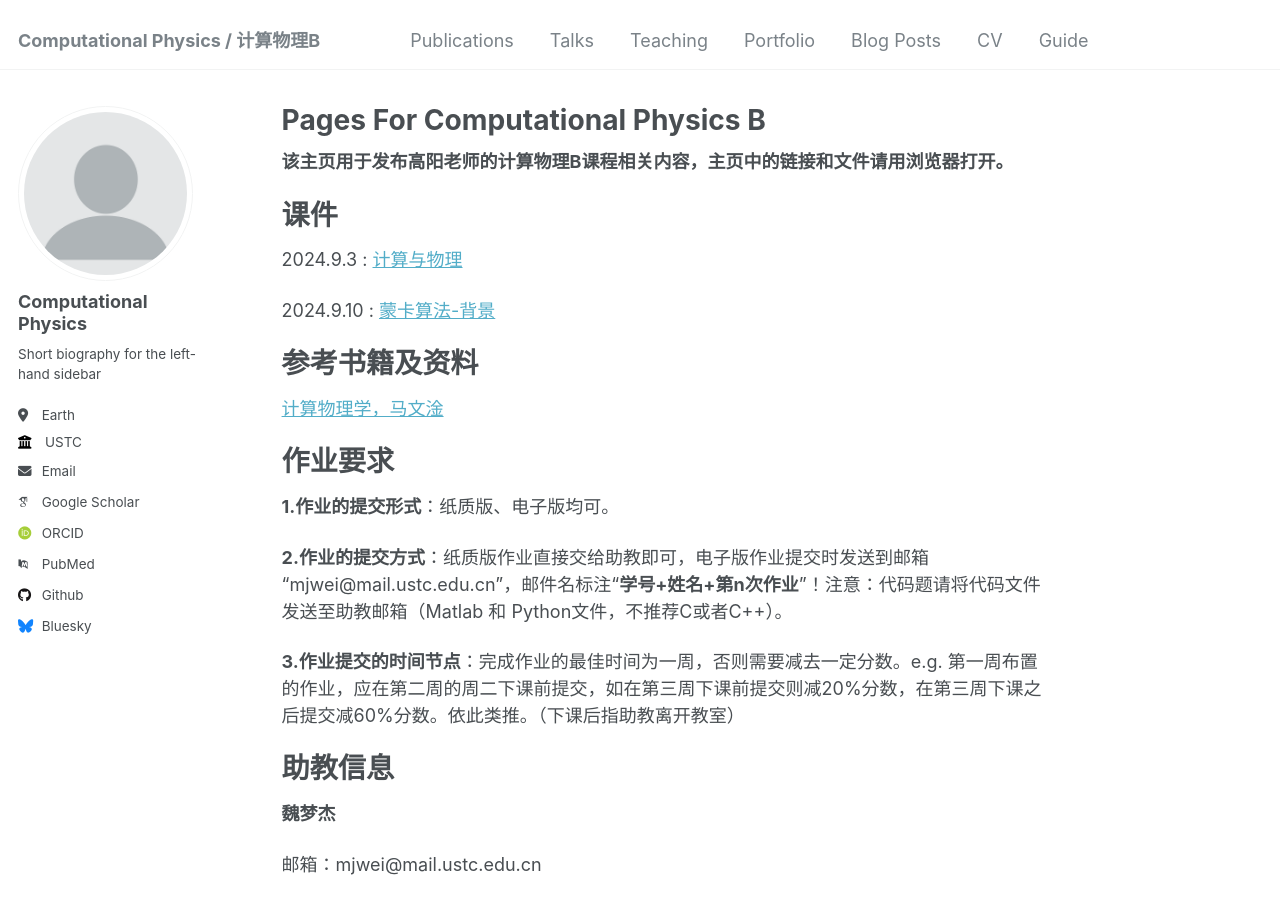
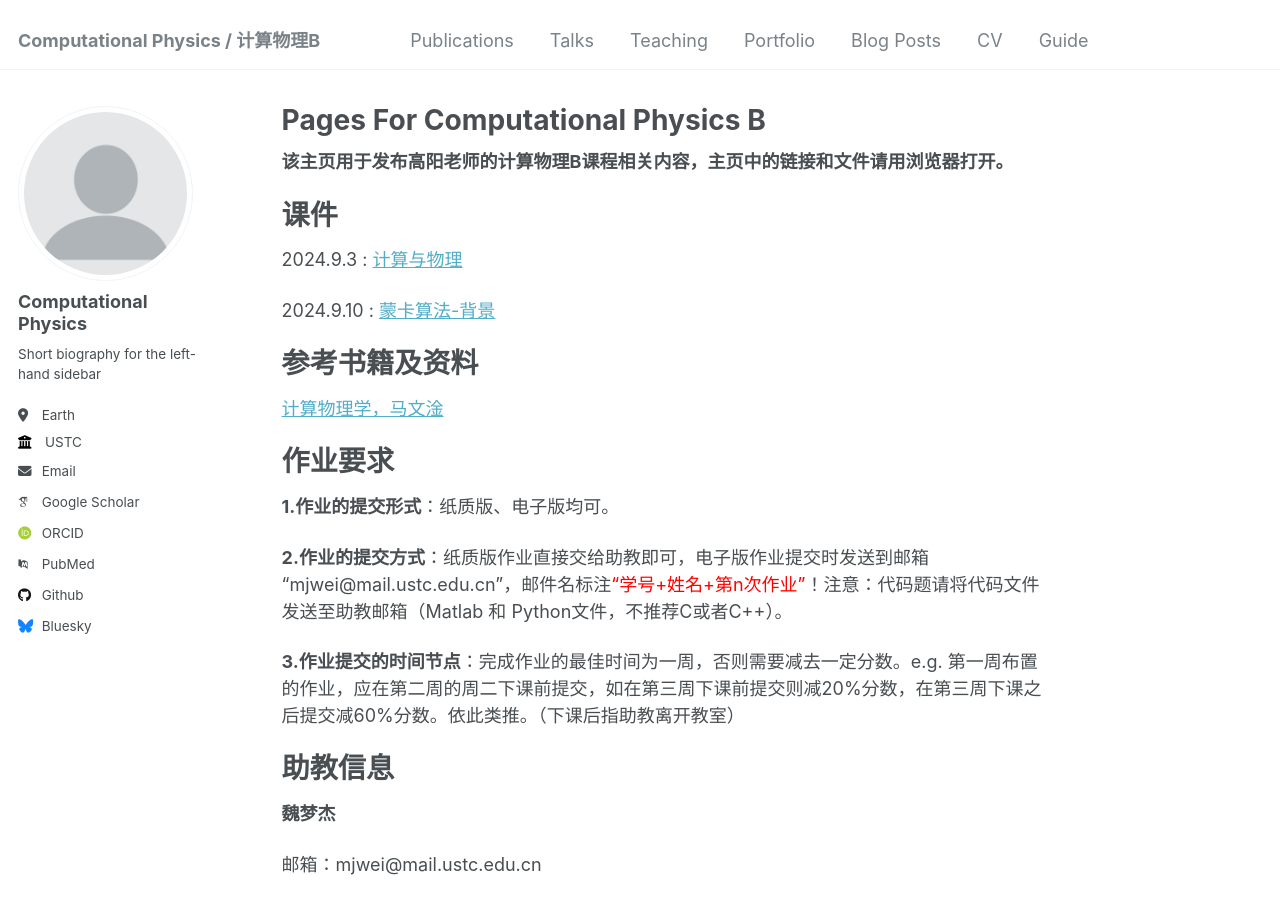
Before and after one commit to ZhouJikunn/ZhouJikunn.github.io, a Jekyll site: the page built from _pages/about.md, in a window 1280 px wide and 900 px high. Built offline with Jekyll 4.4.1, drawn with Linux system fonts in a browser that asks for light colours; some web fonts are replaced.

Commit message:
Update about.md

```diff
--- a/_pages/about.md
+++ b/_pages/about.md
@@ -22,7 +22,7 @@ redirect_from:
 =======
 **1.作业的提交形式**：纸质版、电子版均可。
 
-**2.作业的提交方式**：纸质版作业直接交给助教即可，电子版作业提交时发送到邮箱 “mjwei@mail.ustc.edu.cn”，邮件名标注“**学号+姓名+第n次作业**”！注意：代码题请将代码文件发送至助教邮箱（Matlab 和 Python文件，不推荐C或者C++）。
+**2.作业的提交方式**：纸质版作业直接交给助教即可，电子版作业提交时发送到邮箱 “mjwei@mail.ustc.edu.cn”，邮件名标注<font color=red>“学号+姓名+第n次作业”</font>！注意：代码题请将代码文件发送至助教邮箱（Matlab 和 Python文件，不推荐C或者C++）。
 
 **3.作业提交的时间节点**：完成作业的最佳时间为一周，否则需要减去一定分数。e.g. 第一周布置的作业，应在第二周的周二下课前提交，如在第三周下课前提交则减20%分数，在第三周下课之后提交减60%分数。依此类推。（下课后指助教离开教室）
 
```
